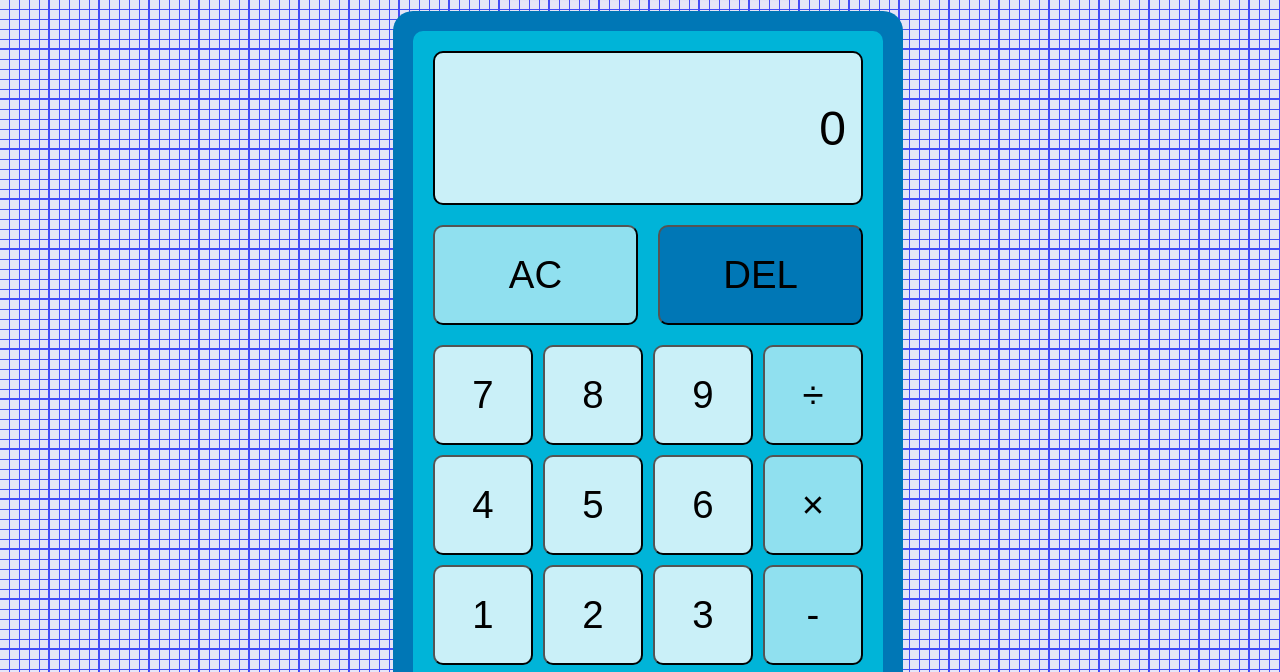
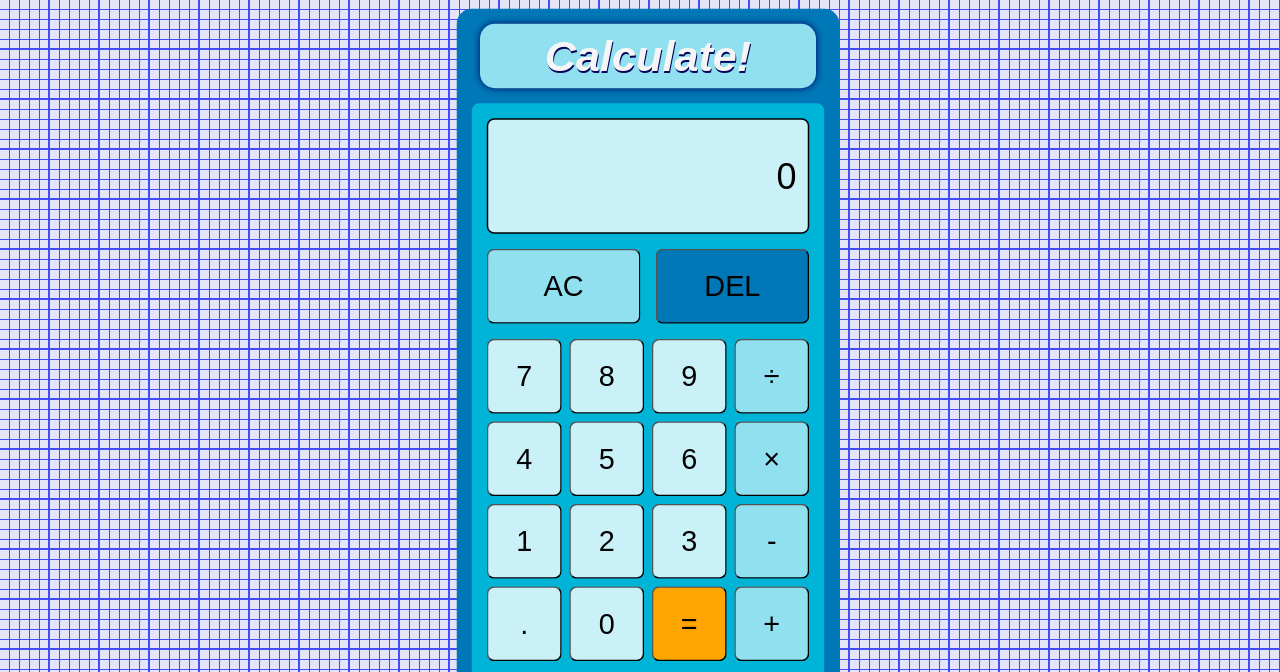
Before and after one commit to wkeebs/calculator, a plain HTML site: page index.html in a window 1280 px wide. Shown: the top 672 px of the page. Drawn offline with Linux system fonts and the light colour scheme.

Commit message:
Fix scale, move title inside

```diff
--- a/index.html
+++ b/index.html
@@ -8,8 +8,8 @@
     <link rel="stylesheet" href="style.css" />
   </head>
   <body>
-    <span class="title">Calculate!</span>
     <div class="container">
+      <span class="title">Calculate!</span>
       <div class="calculator">
         <div class="screen">
             <div data-current-operand class="display">0</div>
@@ -40,7 +40,7 @@
     </div>
   </body>
   <footer>
-    Made by <a target="_blank" href="https://github.com/wkeebs/etch-a-sketchpad"><i class="fa-brands fa-github"></i> wkeebs </a></a>
+    Made by <a target="_blank" href="https://github.com/wkeebs/calculator"><i class="fa-brands fa-github"></i> wkeebs </a></a>
   </footer>
   <script src="app.js"></script>
 </html>
--- a/style.css
+++ b/style.css
@@ -58,20 +58,24 @@ a {
   background-color: var(--non-photo-blue);
   border-radius: 20px;
   padding: 10px 20px 10px 20px;
-  margin: 20px;
+  margin-top: 20px;
+  width: 80%;
   box-shadow: 0 0 10px var(--federal-blue);
   text-shadow: 1px 2px var(--federal-blue);
   font-weight: 700;
   color: whitesmoke;
+  text-align: center;
 }
 
 .container {
   display: flex;
+  flex-direction: column;
   align-items: center;
   justify-content: center;
   background-color: var(--honolulu-blue);
   border-radius: 20px;
   margin-bottom: 5em;
+  scale: 0.75;
 }
 
 .calculator {
```
